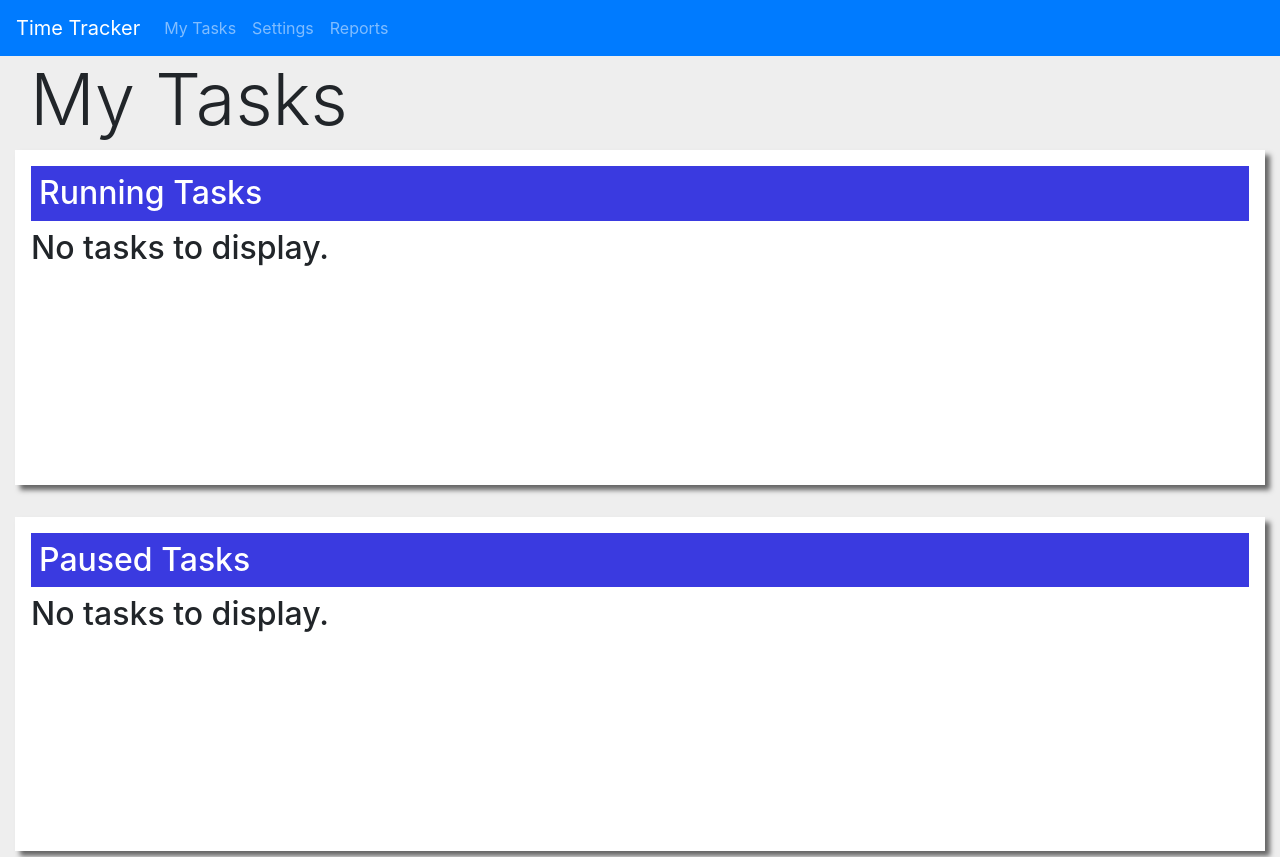
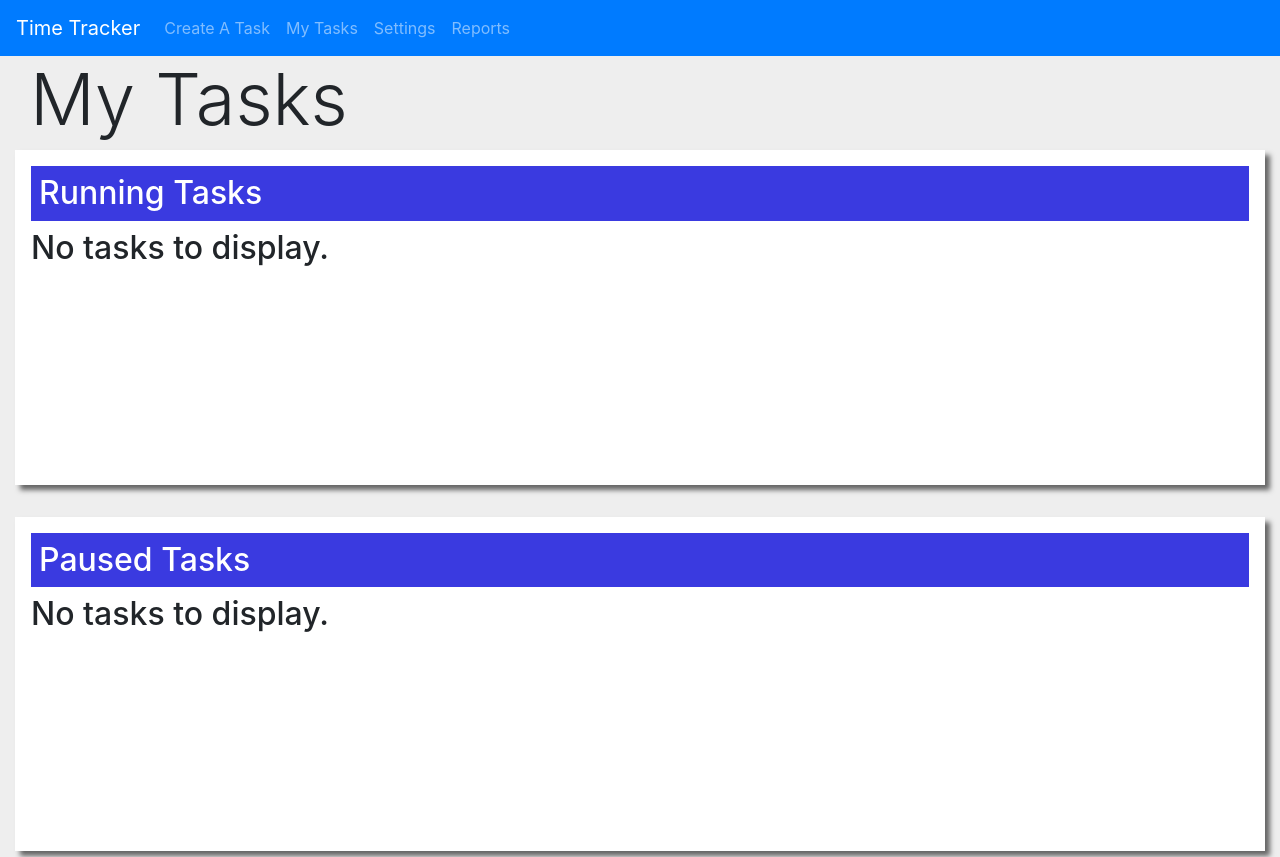
Before and after one commit to chingu-voyages/TNT-Task-Timer-v12-geckos-team-01-, a React (Create React App) app: page /mytasks in a window 1280 px wide. Shown: the top 857 px of the page. Built offline with nearby package versions, Linux system fonts and the light colour scheme.

Commit message:
added finished date to complete task action

```diff
--- a/src/components/TaskListItem.js
+++ b/src/components/TaskListItem.js
@@ -36,7 +36,7 @@ const calcTotalDuration = timerStatusArray => {
 
     // check if the timer is still running and add in the current number
     // of seconds until now.
-    if (next.status === "started") {
+    if (next && next.status === "started") {
       const now = moment(new Date());
       duration += now.diff(moment(current.when), "seconds");
     }
--- a/src/components/TimeTrackerNavbar.js
+++ b/src/components/TimeTrackerNavbar.js
@@ -10,6 +10,10 @@ const TimeTrackerNavbar = () => {
       <Navbar.Toggle aria-controls="basic-navbar-nav" />
       <Navbar.Collapse>
         <Nav>
+          <Link to="/" className="no-decoration">
+            <Nav.Link href="/">Create A Task</Nav.Link>
+          </Link>
+
           <Link to="/mytasks" className="no-decoration">
             <Nav.Link href="/mytasks">My Tasks</Nav.Link>
           </Link>
--- a/src/reducer/taskReducer.js
+++ b/src/reducer/taskReducer.js
@@ -175,11 +175,17 @@ export default (state = initialState, action) => {
     // }
 
     case COMPLETE_TASK: {
+      const completionDate = new Date();
+
       const newTaskList = state.taskList.map(task => {
         if (task.id === action.payload) {
           return {
             ...task,
             completed: true,
+            timerStatusArray: [
+              ...task.timerStatusArray,
+              { status: "paused", when: completionDate }
+            ],
             running: false
           };
         }
```
